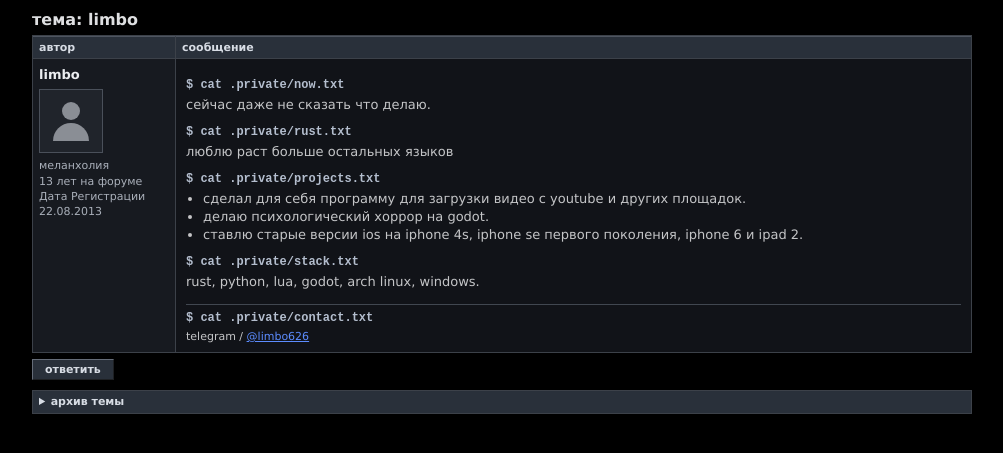
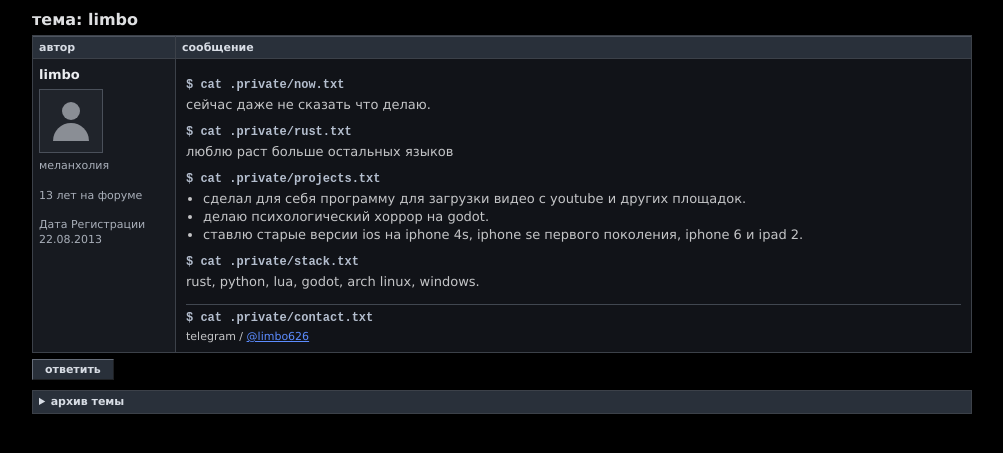
Before and after one commit to Uofi113/inlimbo, a plain HTML site: page index.html in a window 1280 px wide. Shown: the part 77-530 px from the top of the page, without its empty margins (138-1141 px from the left). Drawn offline with Linux system fonts and the light colour scheme.

Commit message:
Update index.html

```diff
--- a/index.html
+++ b/index.html
@@ -67,6 +67,7 @@
 	.avatar::after { width: 36px; height: 18px; border-radius: 18px 18px 0 0; }
 	.post { padding: 8px 10px; background: #111318; }
 	.status { color: #a9afb9; font-size: 11px; }
+	.status.gap { margin-bottom: 14px; }
 	.command {
 	  margin: 10px 0 2px;
 	  color: #b4bece;
@@ -135,12 +136,10 @@
 		<header class="profile-header">
 		  <p><strong>limbo</strong></p>
 		  <div class="avatar" aria-hidden="true"></div>
-			  <p class="status">меланхолия</p>
-			  <p class="status"></p>
-			  <p class="status">13 лет на форуме</p>
+		  <p class="status gap">меланхолия</p>
+		  <p class="status gap">13 лет на форуме</p>
 		  <p class="status">Дата Регистрации</p>
 		  <p class="status">22.08.2013</p>
-
 		</header>
 		<div class="post">
 
```
Lines whose indentation alone changed are shown as unchanged.
